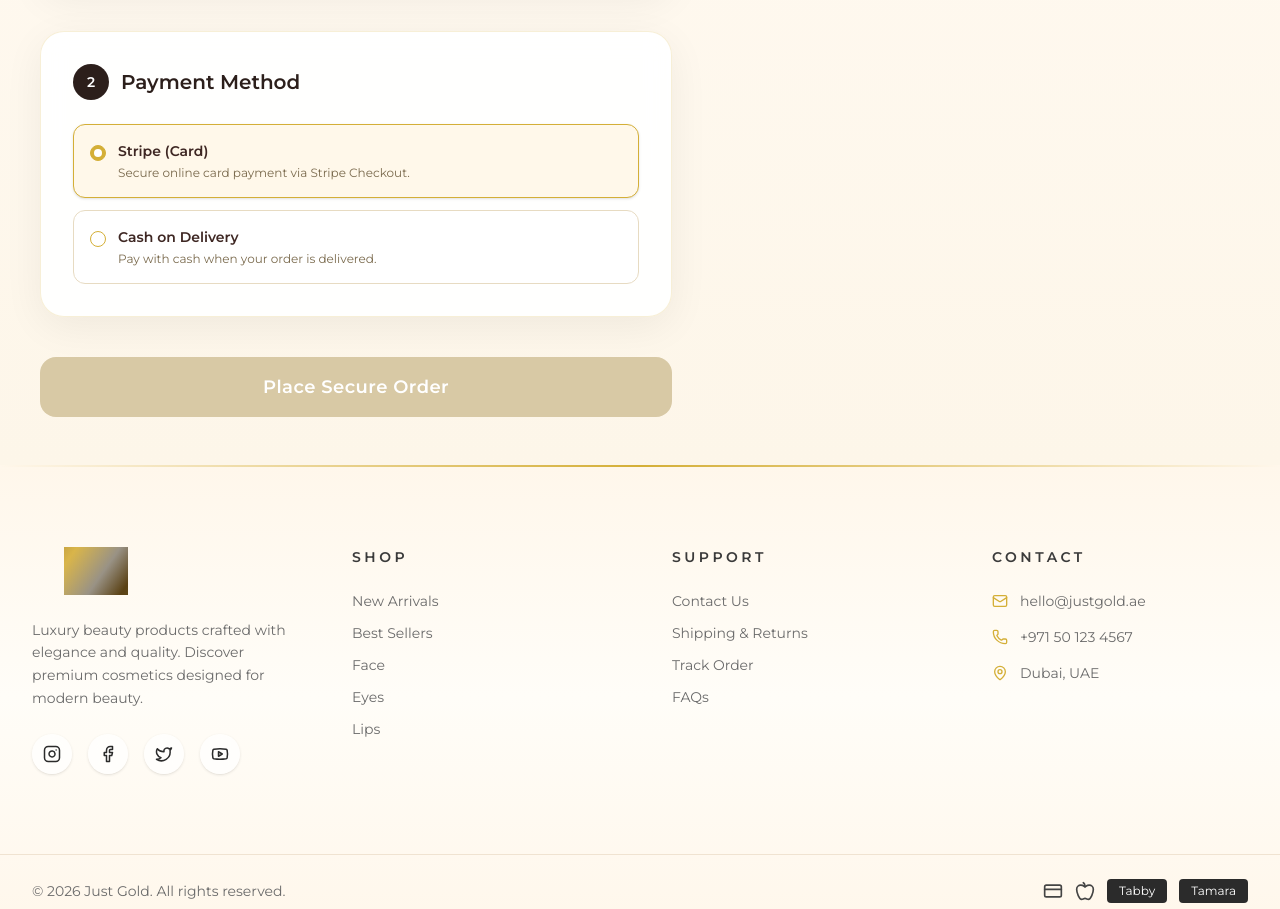
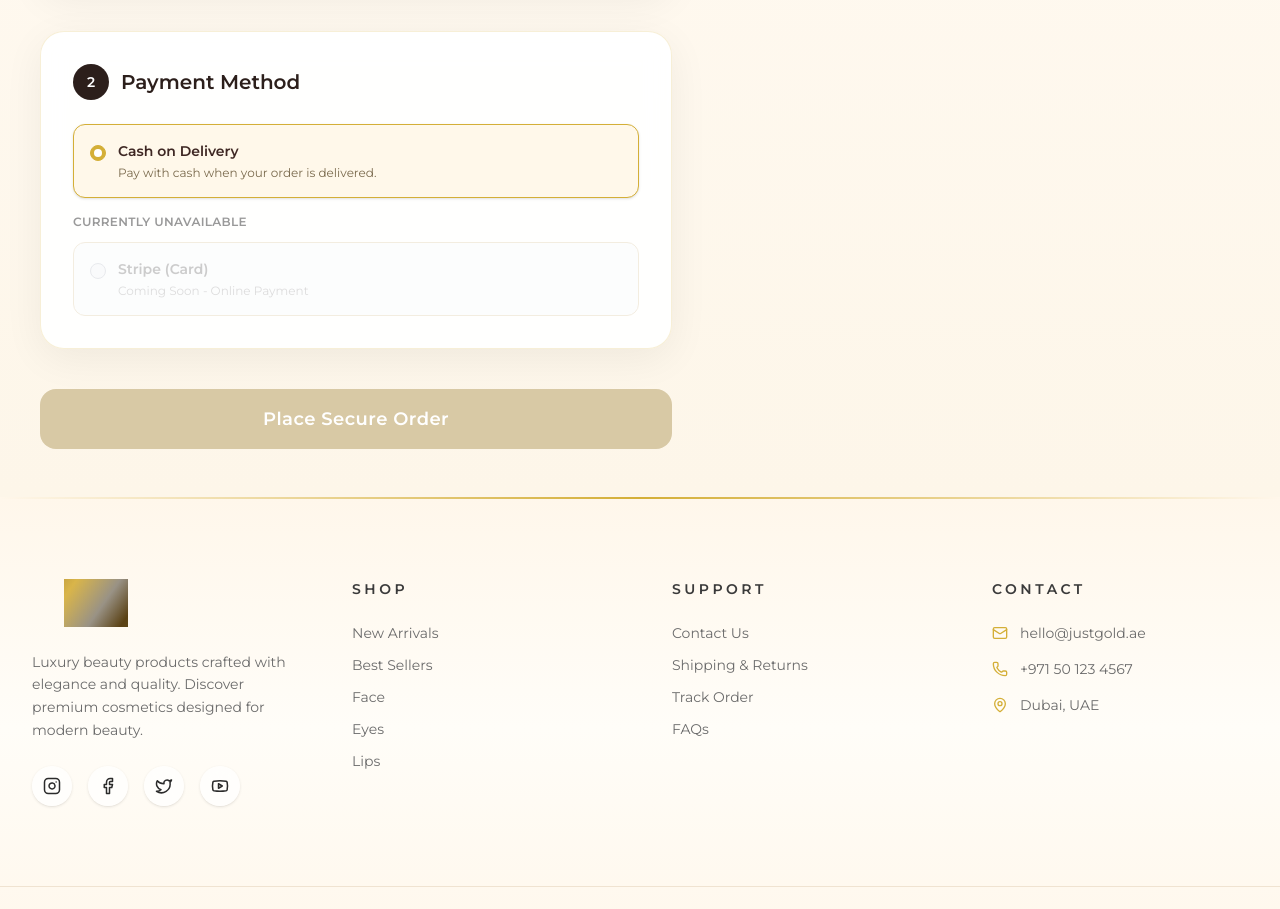
Before and after one commit to Alifb3101/Just_gold_website, a React (Vite) app: page /checkout in a window 1280 px wide. Shown: the part 980-1889 px from the top of the page. Built offline with nearby package versions, Linux system fonts and the light colour scheme; no server answers; grey boxes are pictures that could not be loaded.

Commit message:
Configure payment system - COD only, Stripe disabled with Coming Soon message

```diff
--- a/src/components/PaymentMethodSelector.jsx
+++ b/src/components/PaymentMethodSelector.jsx
@@ -1,8 +1,12 @@
 import React, { useMemo } from 'react';
 
 const OPTIONS = [
-  { value: 'stripe', title: 'Stripe (Card)', desc: 'Secure online card payment via Stripe Checkout.' },
-  { value: 'cod', title: 'Cash on Delivery', desc: 'Pay with cash when your order is delivered.' },
+  { value: 'stripe', title: 'Stripe (Card)', desc: 'Secure online card payment via Stripe Checkout.', disabled: true },
+  { value: 'cod', title: 'Cash on Delivery', desc: 'Pay with cash when your order is delivered.', disabled: false },
+];
+
+const DISABLED_OPTIONS = [
+  { value: 'stripe', title: 'Stripe (Card)', desc: 'Coming Soon - Online Payment' },
 ];
 
 export default function PaymentMethodSelector({ value, onChange, allowedMethods }) {
@@ -11,24 +15,26 @@ export default function PaymentMethodSelector({ value, onChange, allowedMethods
       const set = new Set(allowedMethods);
       return OPTIONS.filter((opt) => set.has(opt.value));
     }
-    return OPTIONS;
+    return OPTIONS.filter((opt) => !opt.disabled);
   }, [allowedMethods]);
 
-  const handleChange = (next) => {
-    if (typeof onChange === 'function') {
+  const handleChange = (next, isDisabled) => {
+    if (!isDisabled && typeof onChange === 'function') {
       onChange(next);
     }
   };
 
   return (
-    <div className="space-y-3" role="radiogroup" aria-label="Payment method">
+    <div className="space-y-4" role="radiogroup" aria-label="Payment method">
+      {/* Enabled Options */}
+      <div className="space-y-3">
         {availableOptions.map((option) => {
           const active = value === option.value;
           return (
             <button
               key={option.value}
               type="button"
-            onClick={() => handleChange(option.value)}
+              onClick={() => handleChange(option.value, false)}
               className={`w-full text-left rounded-xl border p-4 transition focus:outline-none focus:ring-2 focus:ring-[#D4AF37] ${
                 active
                   ? 'border-[#D4AF37] bg-[#FFF8EA] shadow-sm'
@@ -53,5 +59,27 @@ export default function PaymentMethodSelector({ value, onChange, allowedMethods
           );
         })}
       </div>
+
+      {/* Disabled Options */}
+      <div className="space-y-3">
+        <p className="text-xs font-semibold text-[#999] uppercase tracking-wide">Currently Unavailable</p>
+        {DISABLED_OPTIONS.map((option) => (
+          <button
+            key={option.value}
+            type="button"
+            disabled
+            className="w-full text-left rounded-xl border p-4 transition opacity-50 cursor-not-allowed border-[#E7DBC2] bg-gray-50"
+          >
+            <div className="flex items-start gap-3">
+              <span className="mt-1 inline-flex h-4 w-4 items-center justify-center rounded-full border border-gray-300 bg-gray-100" />
+              <div className="flex-1 min-w-0">
+                <p className="text-sm font-semibold text-[#999]">{option.title}</p>
+                <p className="mt-1 text-xs text-[#BBB]">{option.desc}</p>
+              </div>
+            </div>
+          </button>
+        ))}
+      </div>
+    </div>
   );
 }
--- a/src/store/cartStore.js
+++ b/src/store/cartStore.js
@@ -198,7 +198,7 @@ export const useCartStore = create((set, get) => ({
   error: null,
   lastFetchedAt: 0,
   checkout: {
-    paymentMethod: 'stripe',
+    paymentMethod: 'cod',
     shippingAddress: null,
     shippingAddressId: null,
     guestEmail: '',
```
Lines whose indentation alone changed are shown as unchanged.
